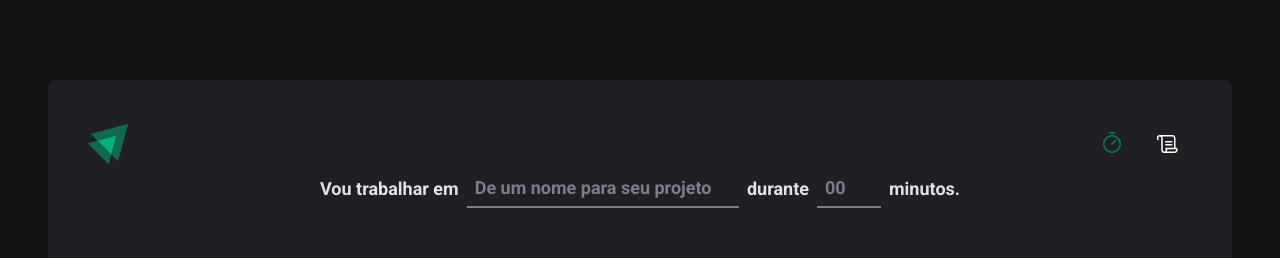
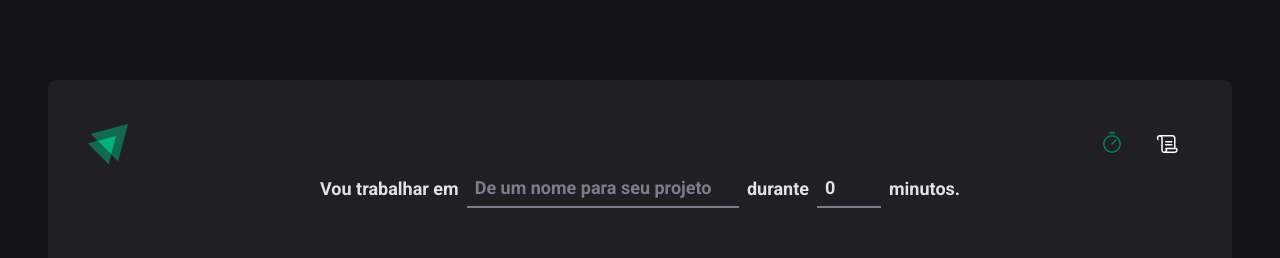
Before and after one commit to Gabriel-Souza2/Ignite-Timer, a React (Vite) app: page / in a window 1280 px wide. Shown: the top 258 px of the page. Built offline with nearby package versions, Linux system fonts and the light colour scheme.

Commit message:
Coutdown do timer

```diff
--- a/package.json
+++ b/package.json
@@ -11,6 +11,7 @@
   },
   "dependencies": {
     "@hookform/resolvers": "^2.9.7",
+    "date-fns": "^2.29.1",
     "phosphor-react": "^1.4.1",
     "react": "^18.2.0",
     "react-dom": "^18.2.0",
--- a/src/pages/Home/index.tsx
+++ b/src/pages/Home/index.tsx
@@ -1,6 +1,7 @@
 import { useForm } from 'react-hook-form'
 import { yupResolver } from '@hookform/resolvers/yup'
 import * as yup from 'yup'
+import { differenceInSeconds } from 'date-fns'
 
 import { Play } from 'phosphor-react'
 import {
@@ -12,25 +13,73 @@
   TaskInput,
   AmountInput,
 } from './styles'
+import { useEffect, useState } from 'react'
 
 const newCycleValidationSchema = yup.object({
   task: yup.string().required('Informe a tarefa'),
   minutesAmount: yup
     .number()
+    .required()
     .min(5, 'O ciclo precisa ser de no minimo 5 min')
     .max(60, 'O ciclo precisa ser de no maximo 60 min'),
 })
 
 type NewCycleFormData = yup.InferType<typeof newCycleValidationSchema>
 
+interface Cycle {
+  id: string
+  task: string
+  minutesAmount: number
+  startDate: Date
+}
+
 export function Home() {
-  const { register, handleSubmit, watch } = useForm<NewCycleFormData>({
+  const [cycles, setCycles] = useState<Cycle[]>([])
+  const [activeCycleId, setActiveCycleId] = useState<string | null>(null)
+  const [amountSecondsPassed, setAmountSecondsPassed] = useState(0)
+
+  const { register, handleSubmit, watch, reset } = useForm<NewCycleFormData>({
     resolver: yupResolver(newCycleValidationSchema),
+    defaultValues: {
+      task: '',
+      minutesAmount: 0,
+    },
   })
 
+  const activeCycle = cycles.find((cycle) => cycle.id === activeCycleId)
+
+  useEffect(() => {
+    if (activeCycle) {
+      setInterval(() => {
+        setAmountSecondsPassed(
+          differenceInSeconds(new Date(), activeCycle.startDate),
+        )
+      }, 1000)
+    }
+  }, [activeCycle])
+
   function handleCreateNewCycle(data: NewCycleFormData) {
-    console.log(data)
+    const id = String(new Date().getTime())
+    const newCycle: Cycle = {
+      id,
+      task: data.task,
+      minutesAmount: data.minutesAmount,
+      startDate: new Date(),
+    }
+
+    setCycles((state) => [...state, newCycle])
+    setActiveCycleId(id)
+    reset()
   }
+
+  const totalSeconds = activeCycle ? activeCycle.minutesAmount * 60 : 0
+  const currentSeconds = activeCycle ? totalSeconds - amountSecondsPassed : 0
+
+  const minutesAmount = Math.floor(currentSeconds / 60)
+  const secondsAmount = currentSeconds % 60
+
+  const minutes = String(minutesAmount).padStart(2, '0')
+  const seconds = String(secondsAmount).padStart(2, '0')
 
   const task = watch('task')
   const isSubmitDisabled = !task
@@ -70,11 +119,11 @@
         </FormContainer>
 
         <CountdownContainer>
-          <span>0</span>
-          <span>0</span>
+          <span>{minutes[0]}</span>
+          <span>{minutes[1]}</span>
           <Separator>:</Separator>
-          <span>0</span>
-          <span>0</span>
+          <span>{seconds[0]}</span>
+          <span>{seconds[1]}</span>
         </CountdownContainer>
 
         <StartCountdownButton disabled={isSubmitDisabled} type="submit">
```
Also changed, not shown: 1 other file (tests, documents, lock files or other folders).
